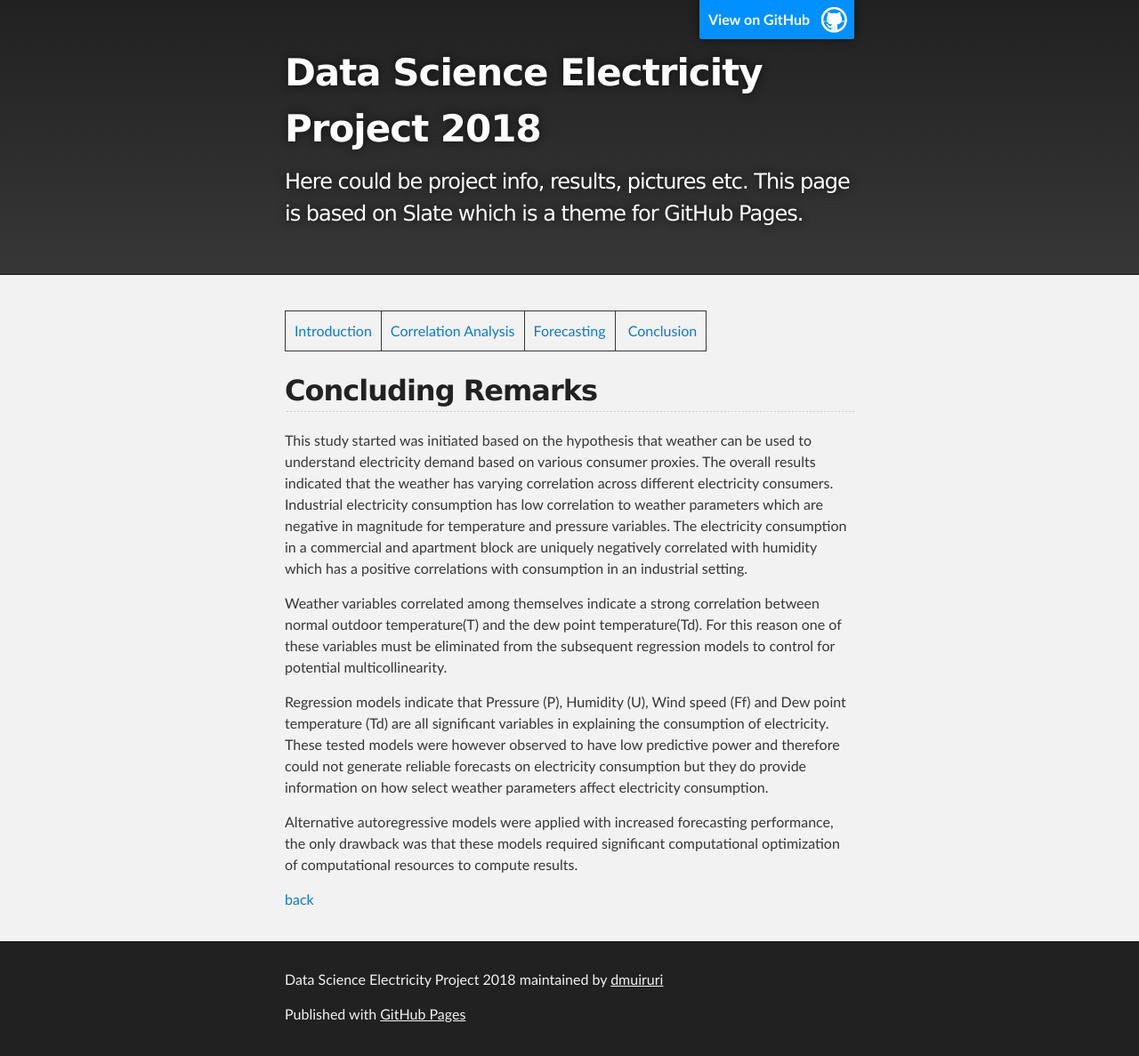
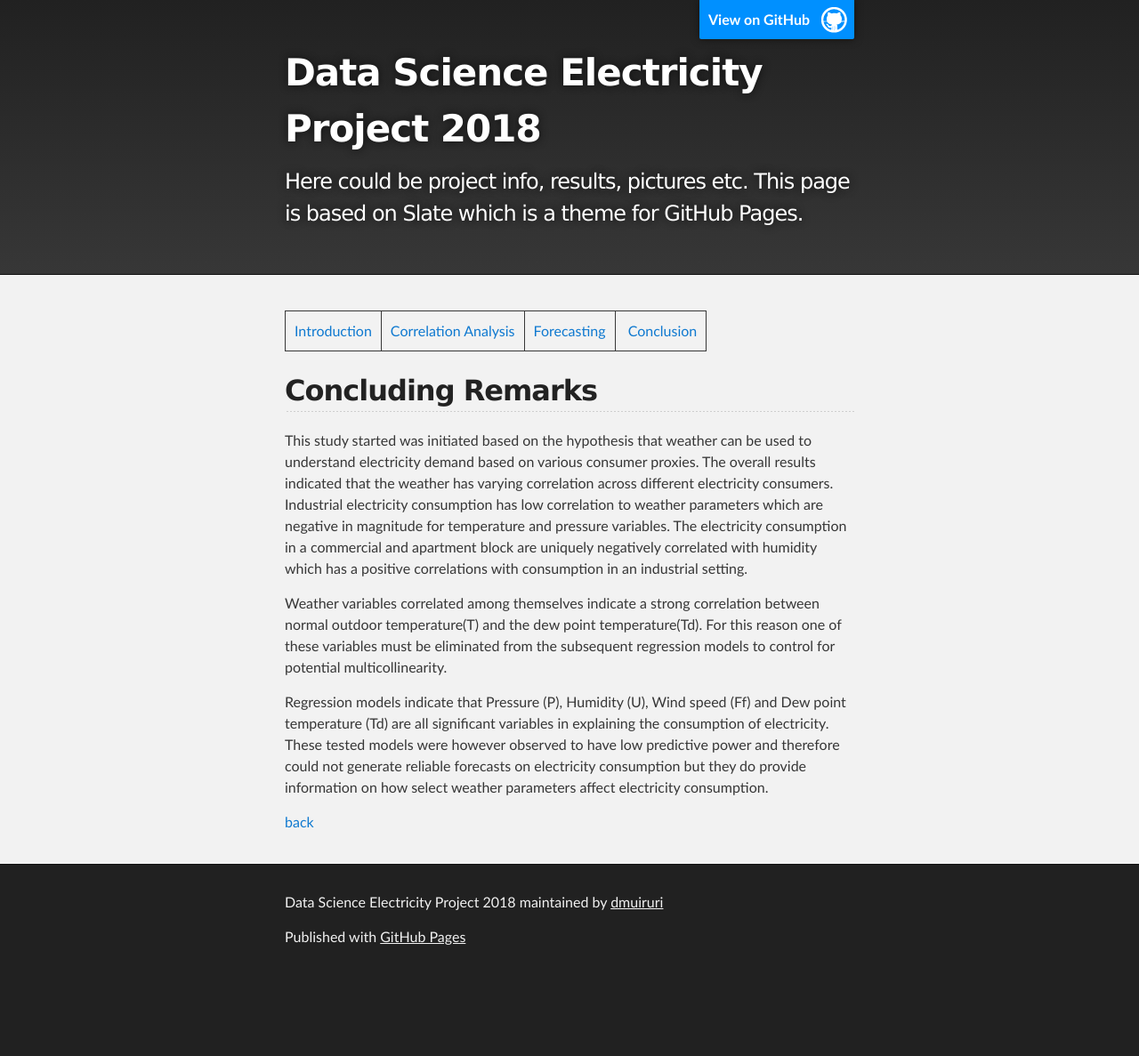
Before and after one commit to dmuiruri/ds_proj, a Jekyll site: the page built from docs/pages/conclusion.md, in a window 1280 px wide. Shown: the whole page at 89% size. Built offline with Jekyll 4.4.1, drawn with Linux system fonts in a browser that asks for light colours; after the commit the page ends 1100 px from its top, so only the background shows below that.

Commit message:
Update conclusion.md

```diff
--- a/docs/pages/conclusion.md
+++ b/docs/pages/conclusion.md
@@ -11,8 +11,5 @@ Weather variables correlated among themselves indicate a strong correlation betw
 
 Regression models indicate that Pressure (P), Humidity (U), Wind speed (Ff) and Dew point temperature (Td) are all significant variables in explaining the consumption of electricity. These tested models were however observed to have low predictive power and therefore could not generate reliable forecasts on electricity consumption but they do provide information on how select weather parameters affect electricity consumption.
 
-Alternative autoregressive models were applied with increased forecasting performance, the only drawback was that these models required significant computational optimization of computational resources to compute results.
-
-
 
 [back](./../pages/conclusion.html)
```
